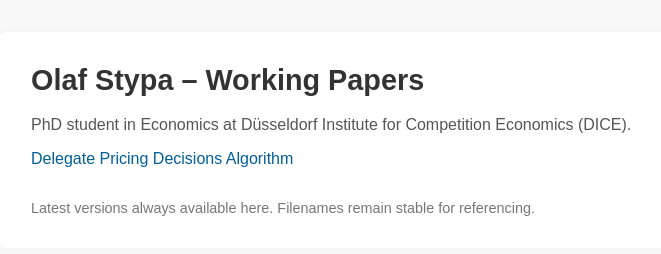
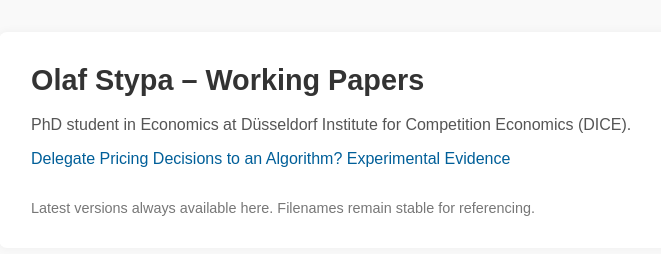
Before and after one commit to OStypa/profile, a plain HTML site: page index.html in a window 1280 px wide. Shown: the whole page, without its empty margins (259-920 px from the left). Drawn offline with Linux system fonts and the light colour scheme.

Commit message:
Minor fix

```diff
--- a/index.html
+++ b/index.html
@@ -55,7 +55,8 @@
     <h1>Olaf Stypa – Working Papers</h1>
     <p>PhD student in Economics at Düsseldorf Institute for Competition Economics (DICE).</p>
     <ul>
-      <li><a href="paper_delegate_pricing_decisions_algorithm.pdf">Delegate Pricing Decisions Algorithm</a></li>
+      <li><a href="paper_delegate_pricing_decisions_algorithm.pdf">Delegate Pricing Decisions to an Algorithm?
+Experimental Evidence</a></li>
     </ul>
     <div class="footer">Latest versions always available here. Filenames remain stable for referencing.</div>
   </div>
```
